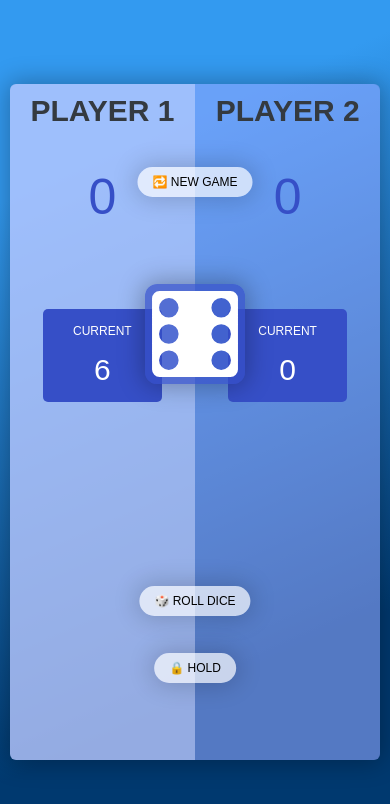
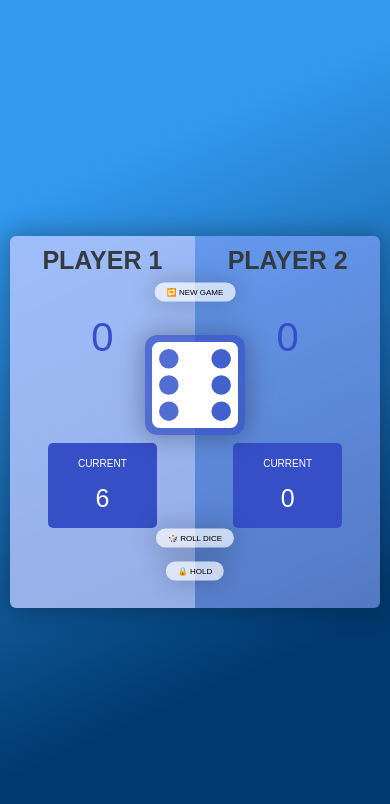
Before and after one commit to Shyam2k6/rollDice, a plain HTML site: page diceRoll/index.html in a window 390 px wide. Both pictures are taken after a click on the button "🎲 ROLL DICE". Drawn offline with Linux system fonts and the light colour scheme.

Commit message:
Update style.css

```diff
--- a/diceRoll/style.css
+++ b/diceRoll/style.css
@@ -18,7 +18,7 @@ body {
   justify-content: center;
 }
 section {
-  min-height: 80vh;
+  /* min-height: 80vh; */
   width: 70%;
   border-radius: 8px;
   position: relative;
@@ -37,7 +37,7 @@ section {
 }
 .container {
   display: flex;
-  min-height: 80vh;
+  /* min-height: 80vh; */
 }
 h1 {
   padding-bottom: 30px;
@@ -128,40 +128,42 @@ svg {
   section {
     width: 95%;
   }
+
   .player {
     padding: 10px;
+    padding-bottom: 80px;
   }
   h1 {
     padding-bottom: 40px;
-    font-size: 30px;
+    font-size: 25px;
   }
   .totalScore {
-    font-size: 50px;
+    font-size: 40px;
   }
   .box {
     padding: 15px 30px;
   }
   p {
-    font-size: 12px;
+    font-size: 10px;
   }
   .currentScore {
-    font-size: 30px;
+    font-size: 25px;
   }
   .btn {
-    padding: 8px 15px;
-    font-size: 12px;
+    padding: 5px 12px;
+    font-size: 8px;
   }
   svg {
-    top: 37%;
+    top: 40%;
   }
   .newGame {
     top: 10%;
   }
   .rollDice {
-    top: 72%;
+    top: 76%;
   }
   .hold {
-    top: 82%;
+    top: 85%;
   }
 }
 
@@ -171,6 +173,7 @@ svg {
   }
   .player {
     padding: 20px;
+    padding-bottom: 100px;
   }
   h1 {
     font-size: 30px;
@@ -182,23 +185,23 @@ svg {
     font-size: 15px;
   }
   .currentScore {
-    font-size: 30px;
+    font-size: 25px;
   }
   .btn {
-    padding: 8px 15px;
+    padding: 10px 24px;
     font-size: 12px;
   }
   svg {
-    top: 37%;
+    top: 40%;
   }
   .newGame {
     top: 10%;
   }
   .rollDice {
-    top: 72%;
+    top: 75%;
   }
   .hold {
-    top: 82%;
+    top: 85%;
   }
 }
 /* light : #edf2ff */
```
